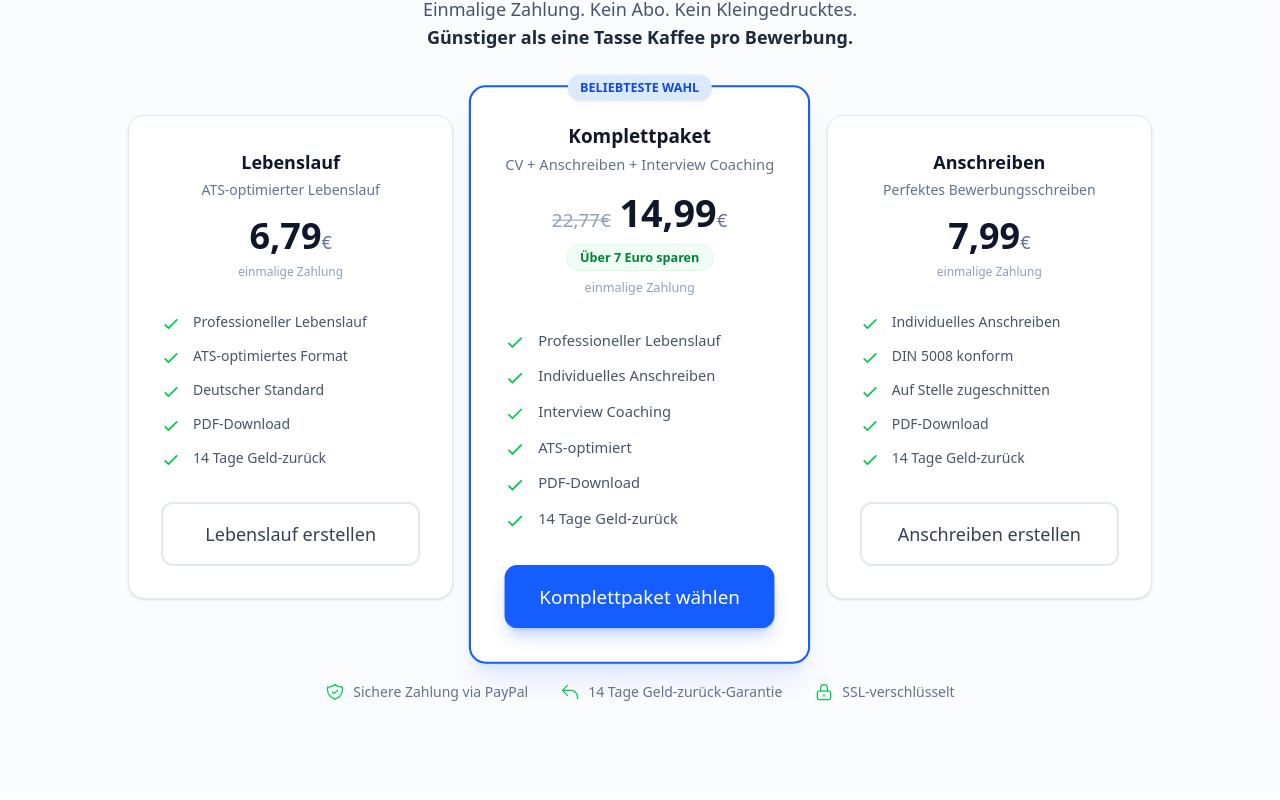
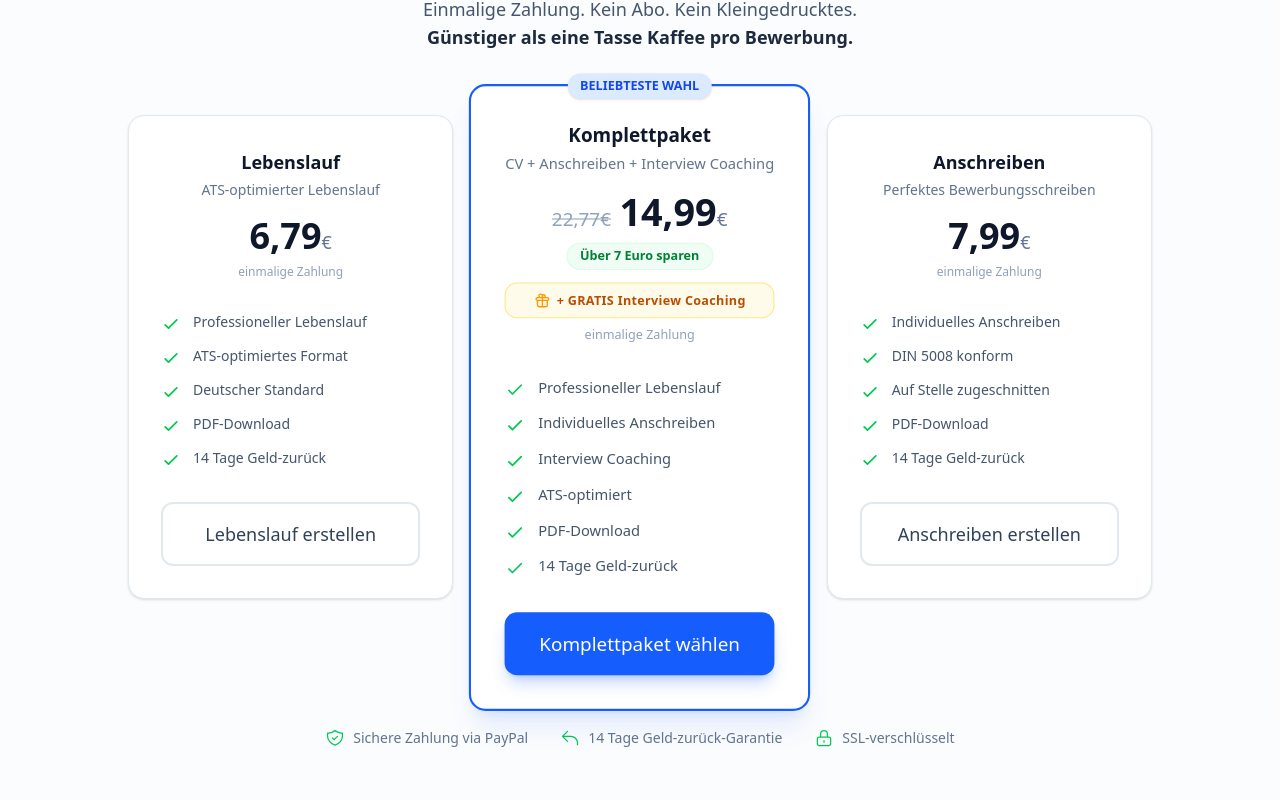
Before and after one commit to noahbartels-oss/really2-stellio, a Next.js app: page / in a window 1280 px wide. Shown: the part 7660-8460 px from the top of the page. Built offline with nearby package versions, Linux system fonts and the light colour scheme; no server answers.

Commit message:
Add GRATIS Interview Coaching bonus banner to Komplettpaket
https://claude.ai/code/session_01WQ8jn6cL5yWyc7F8vMD774

```diff
--- a/src/components/landing/Pricing.tsx
+++ b/src/components/landing/Pricing.tsx
@@ -25,6 +25,7 @@ export default function Pricing() {
       price: "14,99",
       originalPrice: "22,77",
       savings: "Über 7 Euro sparen",
+      bonus: "+ GRATIS Interview Coaching",
       description: "CV + Anschreiben + Interview Coaching",
       features: [
         "Professioneller Lebenslauf",
@@ -100,6 +101,14 @@ export default function Pricing() {
                     {plan.savings}
                   </span>
                 )}
+                {"bonus" in plan && plan.bonus && (
+                  <div className="mt-3 flex items-center justify-center gap-1.5 bg-amber-50 border border-amber-200 rounded-xl px-3 py-2">
+                    <svg className="w-4 h-4 text-amber-500 flex-shrink-0" fill="none" viewBox="0 0 24 24" stroke="currentColor">
+                      <path strokeLinecap="round" strokeLinejoin="round" strokeWidth={2} d="M12 8v13m0-13V6a2 2 0 112 2h-2zm0 0V5.5A2.5 2.5 0 109.5 8H12zm-7 4h14M5 12a2 2 0 110-4h14a2 2 0 110 4M5 12v7a2 2 0 002 2h10a2 2 0 002-2v-7" />
+                    </svg>
+                    <span className="text-xs font-bold text-amber-700 tracking-wide">{plan.bonus}</span>
+                  </div>
+                )}
                 <p className="text-xs text-slate-400 mt-2">einmalige Zahlung</p>
               </div>
 
```
